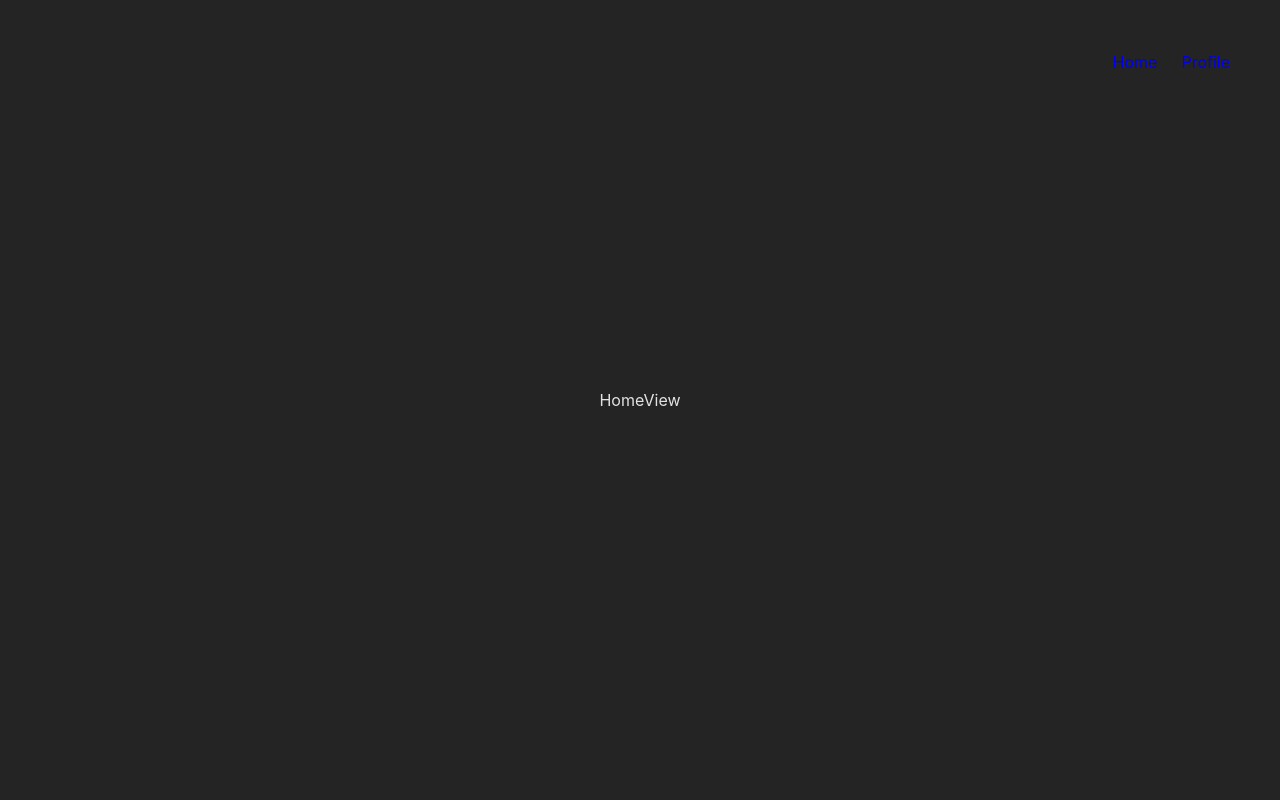
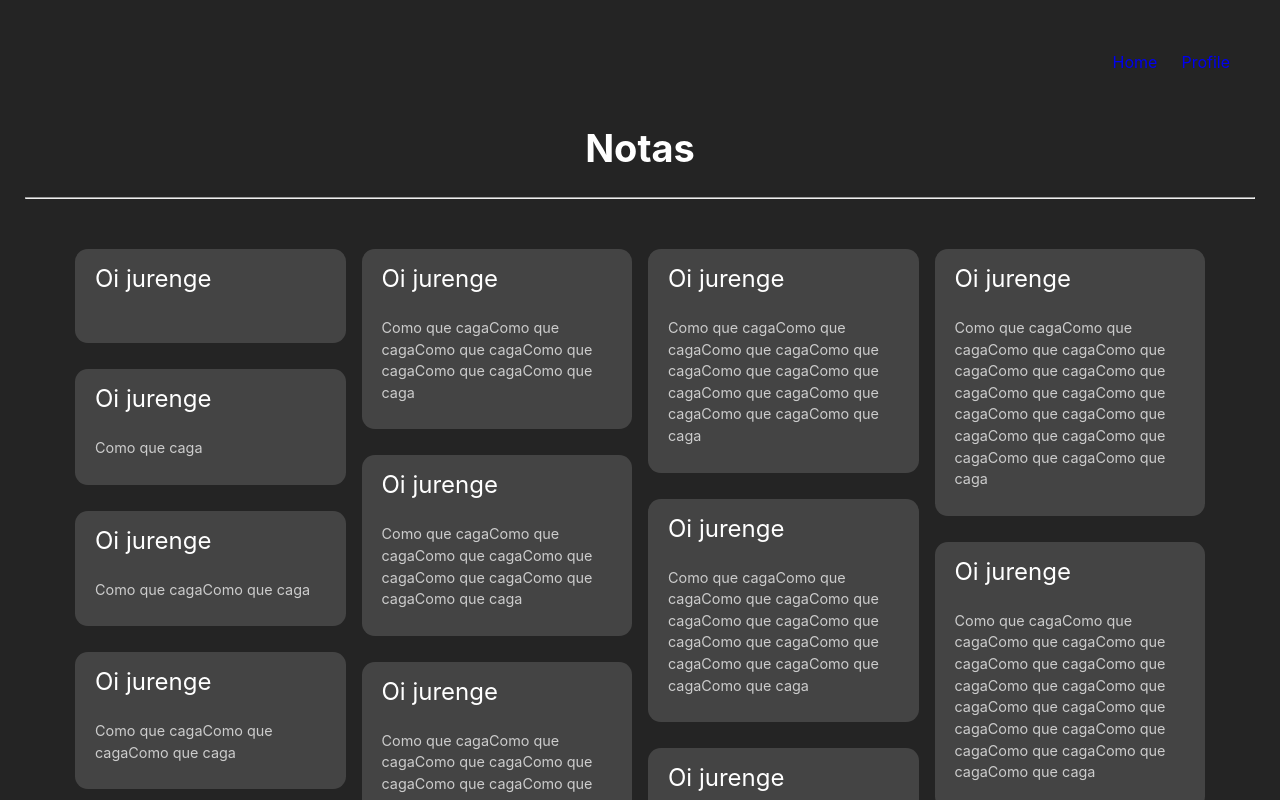
Before and after one commit to woragis/notes-app, a React (Vite) app in the folder frontend/: page / in a window 1280 px wide. Shown: the top 800 px of the page. Built offline with nearby package versions, Linux system fonts and the light colour scheme.

Commit message:
Create note component

```diff
--- /dev/null
+++ b/frontend/src/components/Note/index.tsx
@@ -0,0 +1,11 @@
+import { NoteInterface } from "../../types/note.types";
+import { useNoteModel } from "./model";
+import { NoteView } from "./view";
+
+const Note = ({ note }: { note: NoteInterface }) => {
+  const model = useNoteModel(note);
+
+  return <NoteView {...model} />;
+};
+
+export default Note;
--- /dev/null
+++ b/frontend/src/components/Note/model.tsx
@@ -0,0 +1,10 @@
+import { NoteInterface } from "../../types/note.types";
+
+export const useNoteModel = (note: NoteInterface) => {
+  // const note: NoteInterface = {
+  //   id: 3,
+  //   title: "Oi jureque",
+  //   content: "oi",
+  // };
+  return { note };
+};
--- /dev/null
+++ b/frontend/src/components/Note/styles.ts
@@ -0,0 +1,36 @@
+import styled from "@emotion/styled";
+import { Link } from "@tanstack/react-router";
+
+export const StyledNote = styled(Link)`
+  color: #fff;
+  display: inline-block;
+  padding: 12px 20px 26px;
+  background-color: #444;
+  border-radius: 0.8rem;
+  min-height: fit-content;
+  max-height: 320px;
+  width: 100%;
+  overflow-y: hidden;
+  margin-bottom: 20px;
+`;
+
+export const NoteTitleContainer = styled.div`
+  display: flex;
+  justify-content: flex-start;
+  align-items: center;
+  width: 100%;
+  margin-bottom: 20px;
+  font-size: 1.5rem;
+`;
+
+export const NoteContentContainer = styled.div`
+  width: 100%;
+  font-size: 0.9rem;
+  color: #ccc;
+  overflow-y: hidden;
+  max-height: 200px;
+`;
+
+// use on notes model upgrade
+// when add tags table and model
+export const NotesTagsContainer = styled.div``;
--- /dev/null
+++ b/frontend/src/components/Note/view.tsx
@@ -0,0 +1,11 @@
+import { useNoteModel } from "./model";
+import { NoteContentContainer, NoteTitleContainer, StyledNote } from "./styles";
+
+export const NoteView = ({ note }: ReturnType<typeof useNoteModel>) => {
+  return (
+    <StyledNote to={`note/${note.id}`}>
+      <NoteTitleContainer>{note.title}</NoteTitleContainer>
+      <NoteContentContainer>{note.content}</NoteContentContainer>
+    </StyledNote>
+  );
+};
--- a/frontend/src/pages/Home/styles.ts
+++ b/frontend/src/pages/Home/styles.ts
@@ -1,13 +1,23 @@
 import styled from "@emotion/styled";
 
-export const NotesContainer = styled.section``;
+export const NotesContainer = styled.section`
+  width: 100vw;
+  height: max-content;
+  padding: 50px;
+  width: calc(100vw - 50px);
+  columns: 15rem;
+  overflow-x: hidden;
+  overflow-y: scroll;
+`;
 
-export const NotesTitle = styled.h4``;
+export const HomeTitle = styled.h1`
+  text-align: center;
+  color: #fff;
+  font-size: 2.375rem;
+  margin: 20px 0;
+`;
 
-export const NotesBody = styled.p``;
-
-export const NotesDivider = styled.hr``;
-
-// use on notes model upgrade
-// when add tags table and model
-export const NotesTagsContainer = styled.div``;
+export const HomeDivider = styled.hr`
+  max-width: 78.125rem;
+  margin: 0 auto;
+`;
--- a/frontend/src/pages/Home/view.tsx
+++ b/frontend/src/pages/Home/view.tsx
@@ -1,5 +1,26 @@
+import Note from "../../components/Note";
 import { useHomeModel } from "./model";
+import { HomeDivider, HomeTitle, NotesContainer } from "./styles";
 
 export const HomeView = ({}: ReturnType<typeof useHomeModel>) => {
-  return <div>HomeView</div>;
+  const notesComponent = [
+    0, 1, 2, 3, 4, 5, 3, 3, 3, 3, 3, 3, 3, 3, 3, 3, 3,
+  ].map((_, index) => {
+    return (
+      <Note
+        note={{
+          id: index + 1,
+          title: "Oi jurenge",
+          content: `${"Como que caga".repeat(index)}`,
+        }}
+      />
+    );
+  });
+  return (
+    <div>
+      <HomeTitle>Notas</HomeTitle>
+      <HomeDivider />
+      <NotesContainer>{notesComponent}</NotesContainer>
+    </div>
+  );
 };
--- a/frontend/src/styles/global.styles.ts
+++ b/frontend/src/styles/global.styles.ts
@@ -49,10 +49,12 @@ export const global = () => {
 
     main {
       display: flex;
-      justify-content: center;
+      justify-content: flex-start;
       align-items: center;
       flex-direction: column;
       min-height: 100vh;
+      padding-top: 100px;
+      width: 100%;
     }
   `;
 };
--- /dev/null
+++ b/frontend/src/types/note.types.ts
@@ -0,0 +1,5 @@
+export interface NoteInterface {
+  id: number;
+  title: string;
+  content: string;
+}
```
